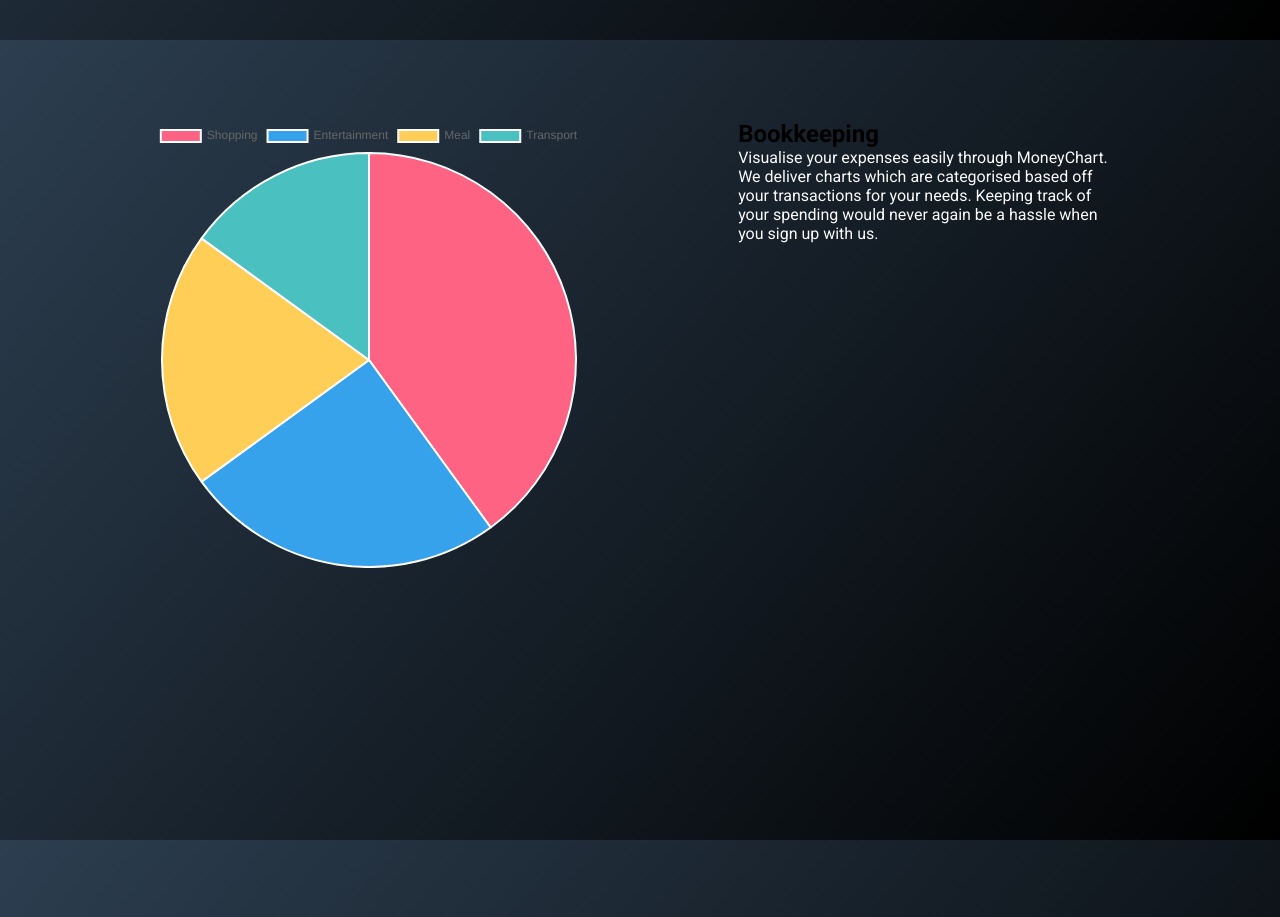
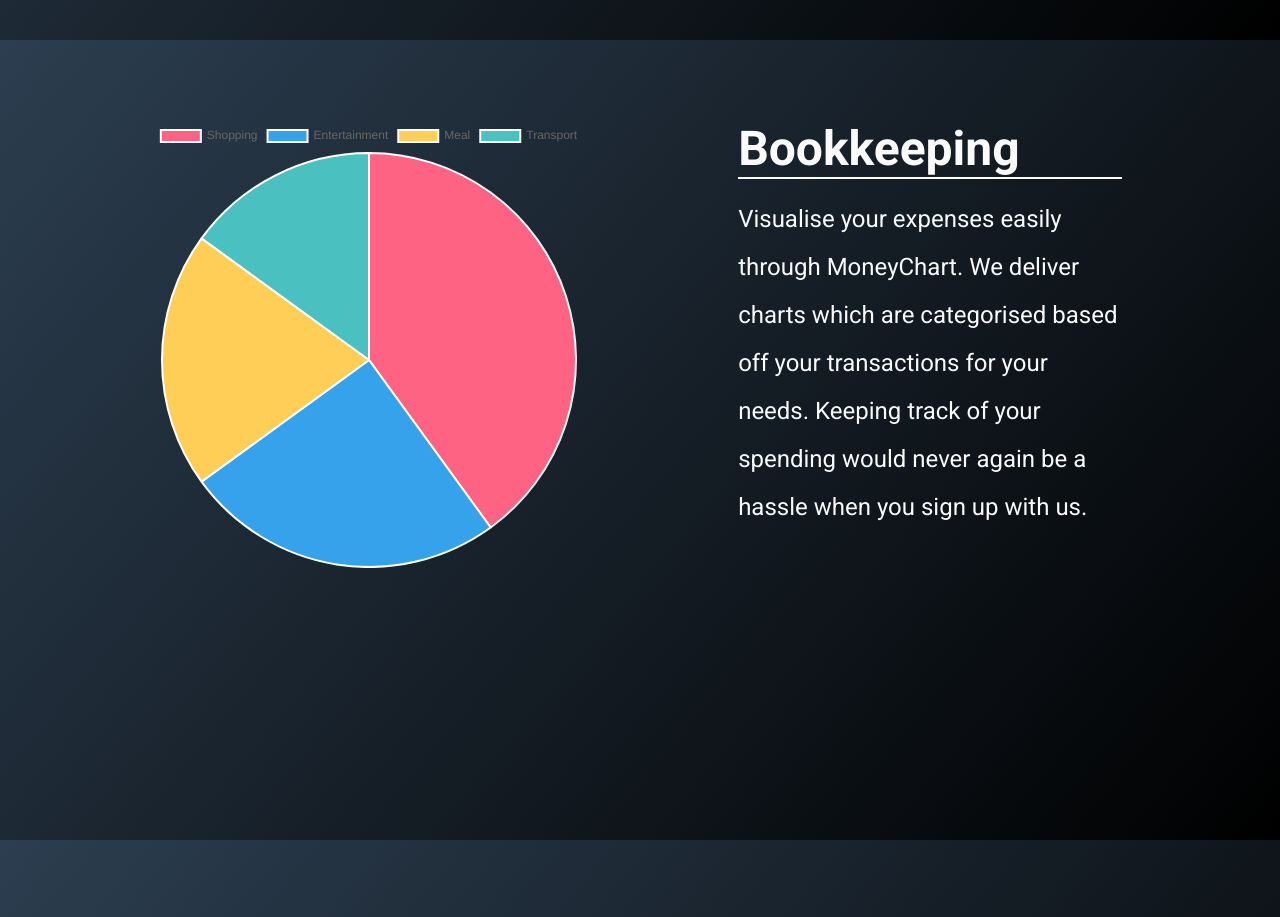
Before and after one commit to JoelKong/MoneyChart, a Next.js app: page / in a window 1280 px wide. Shown: the part 760-1677 px from the top of the page. Built offline with nearby package versions, Linux system fonts and the light colour scheme.

Commit message:
chore: fixed positioning of bookkeeping component

```diff
--- a/components/landingpage/Bookkeeping.tsx
+++ b/components/landingpage/Bookkeeping.tsx
@@ -1,8 +1,8 @@
 import { useState, useEffect } from "react";
 import { Chart as ChartJS, ArcElement, Tooltip, Legend } from "chart.js";
 import { Pie } from "react-chartjs-2";
+import { PieChartProps } from "../../interfaces/charts/samplepiechart";
 import classes from "./bookkeeping.module.css";
-import { PieChartProps } from "../../interfaces/charts/samplepiechart";
 
 function Bookkeeping({ samplePieData }: PieChartProps) {
   const [isComponentMounted, setIsComponentMounted] = useState<boolean>(false);
@@ -34,8 +34,8 @@ function Bookkeeping({ samplePieData }: PieChartProps) {
         </div>
         <article className={classes.bookkeepingarticle}>
           <div>
-            <h2>Bookkeeping</h2>
-            <p>
+            <h2 className={classes.bookkeepingtitle}>Bookkeeping</h2>
+            <p className={classes.bookkeepingbody}>
               Visualise your expenses easily through MoneyChart. We deliver
               charts which are categorised based off your transactions for your
               needs. Keeping track of your spending would never again be a
--- a/components/landingpage/bookkeeping.module.css
+++ b/components/landingpage/bookkeeping.module.css
@@ -1,7 +1,8 @@
 .bookkeeping {
   display: flex;
+  flex-wrap: wrap;
   width: 99vw;
-  height: 600px;
+  height: 500px;
   margin-top: 10rem;
   justify-content: space-evenly;
 }
@@ -13,3 +14,14 @@
 .bookkeepingarticle {
   width: 30vw;
 }
+
+.bookkeepingtitle {
+  font-size: 3rem;
+  border-bottom: 2px solid white;
+}
+
+.bookkeepingbody {
+  padding-top: 1rem;
+  font-size: 1.5rem;
+  line-height: 3rem;
+}
--- a/pages/_app.tsx
+++ b/pages/_app.tsx
@@ -19,14 +19,10 @@ export default function App({ Component, pageProps }: AppProps) {
         <title>MoneyChart</title>
         <meta
           name="description"
-          content="Tracking Finances has never been easier"
+          content="Keeping Track of Finances has never been easier"
         />
         <meta name="viewport" content="width=device-width, initial-scale=1" />
         <link rel="icon" href="/favicon.ico" />
-        <script
-          type="text/javascript"
-          src="https://www.gstatic.com/charts/loader.js"
-        ></script>
       </Head>
       <Component {...pageProps} />
     </Fragment>
--- a/styles/globals.css
+++ b/styles/globals.css
@@ -15,7 +15,8 @@ body {
 }
 
 p,
-h1 {
+h1,
+h2 {
   color: #fafafa;
 }
 
```
